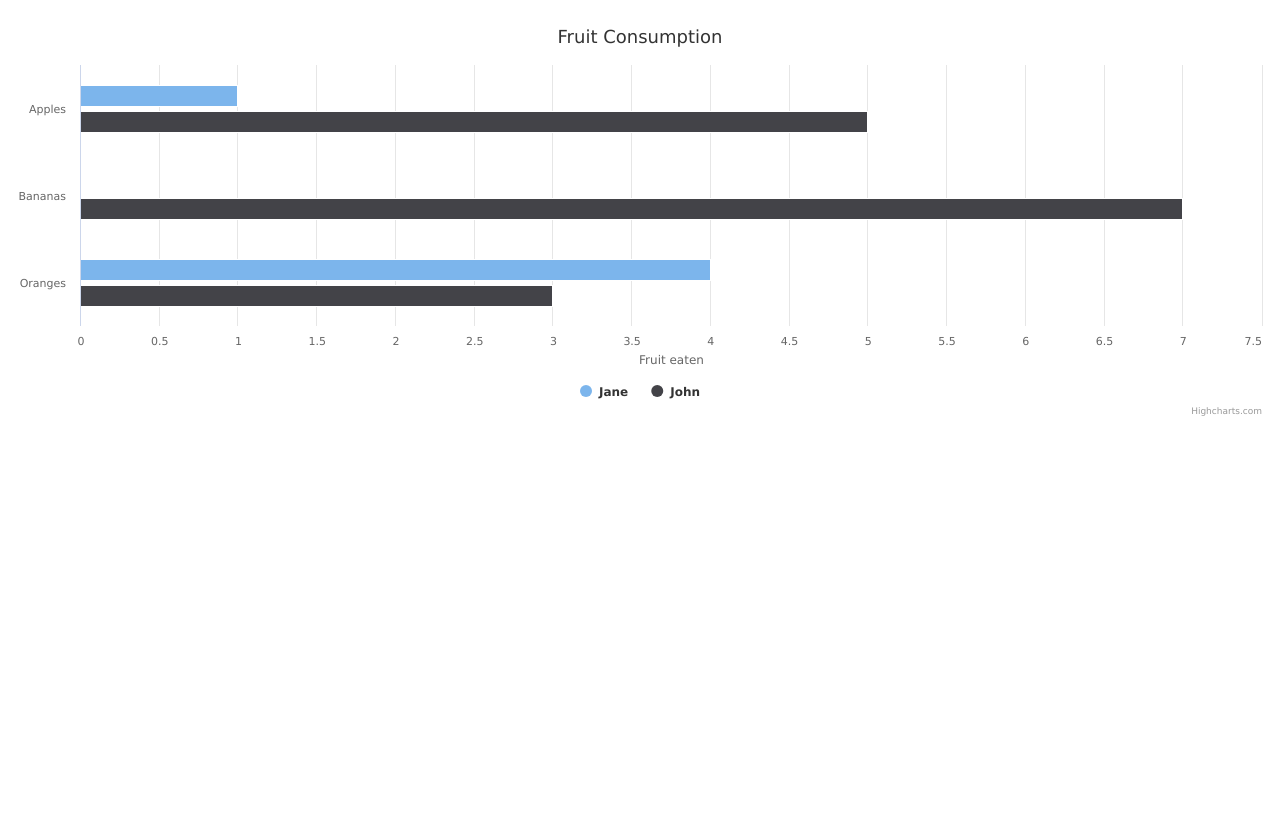
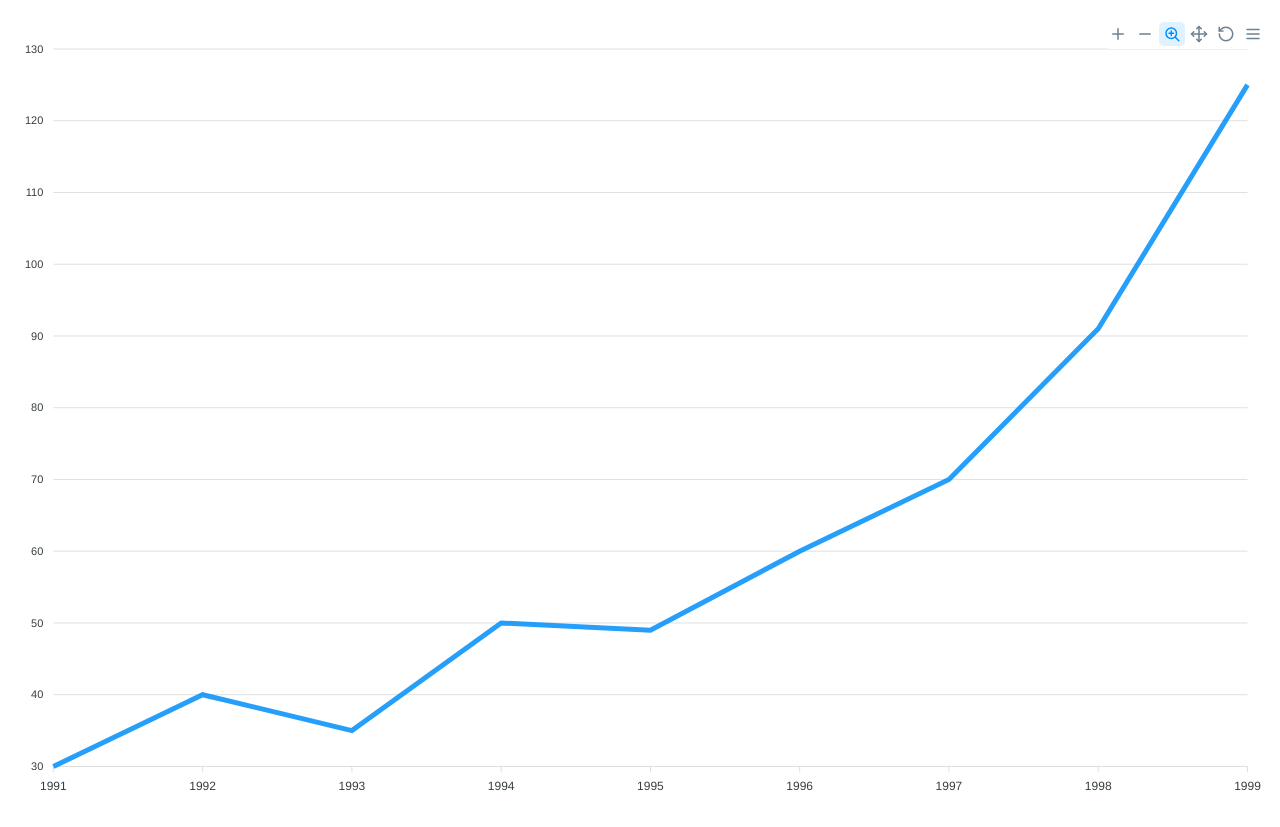
Before and after one commit to Ante-1/elysia-server, a website: page src/index.html in a window 1280 px wide. Shown: the part 61-888 px from the top of the page. Before the commit the page ends 800 px from the top, so only its background shows below. Drawn offline with nearby package versions, Linux system fonts and the light colour scheme.

Commit message:
apex charts chart

```diff
--- a/src/index.html
+++ b/src/index.html
@@ -5,37 +5,31 @@
     <meta http-equiv="X-UA-Compatible" content="IE=edge">
     <meta name="viewport" content="width=device-width, initial-scale=1.0">
     <title>Ante</title>
-    <script src="https://code.highcharts.com/highcharts.js"></script>
+    <script src="https://cdn.jsdelivr.net/npm/apexcharts"></script>
 </head>
 <script>
-    document.addEventListener('DOMContentLoaded', function () {
-        const chart = Highcharts.chart('container', {
-            chart: {
-                type: 'bar'
-            },
-            title: {
-                text: 'Fruit Consumption'
-            },
-            xAxis: {
-                categories: ['Apples', 'Bananas', 'Oranges']
-            },
-            yAxis: {
-                title: {
-                    text: 'Fruit eaten'
-                }
-            },
-            series: [{
-                name: 'Jane',
-                data: [1, 0, 4]
-            }, {
-                name: 'John',
-                data: [5, 7, 3]
-            }]
-        });
-    });
+    var options = {
+  chart: {
+    type: 'line'
+  },
+  series: [{
+    name: 'sales',
+    data: [30,40,35,50,49,60,70,91,125]
+  }],
+  xaxis: {
+    categories: [1991,1992,1993,1994,1995,1996,1997, 1998,1999]
+  }
+}
+
+document.addEventListener("DOMContentLoaded", () => {
+
+    var chart = new ApexCharts(document.querySelector("#chart"), options);
+
+chart.render();
+})
 </script>
 <body>
     <h1>Hello World!</h1>
-    <div id="container" style="width:100%; height:400px;"></div>
+    <div id="chart" style="width:100%; height:400px;"></div>
 </body>
 </html>
```
